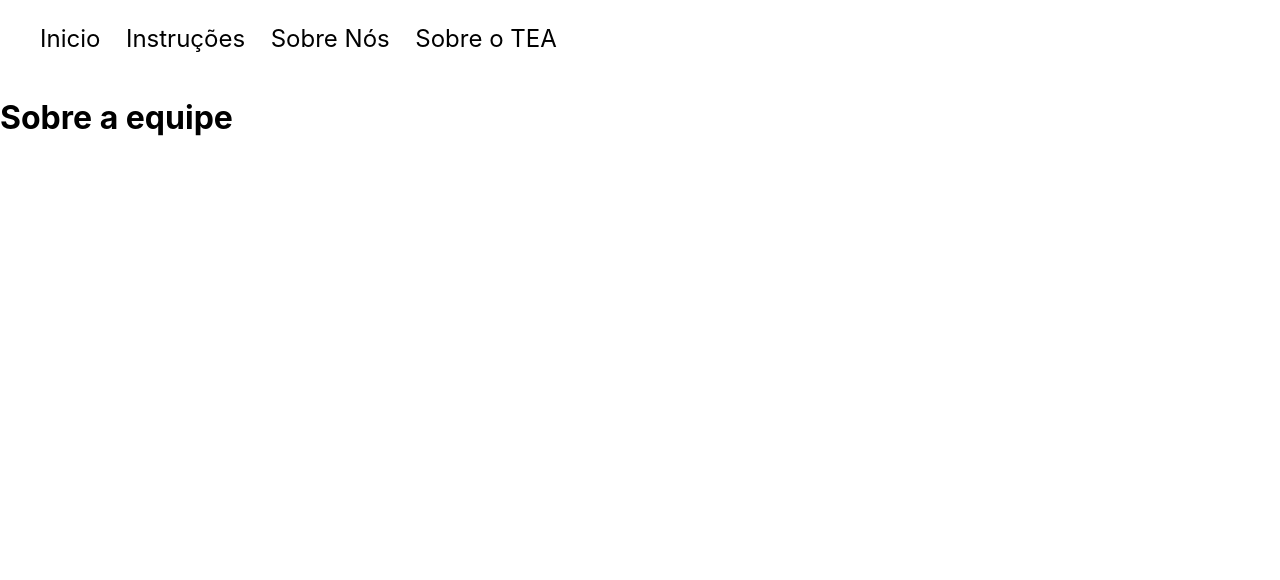
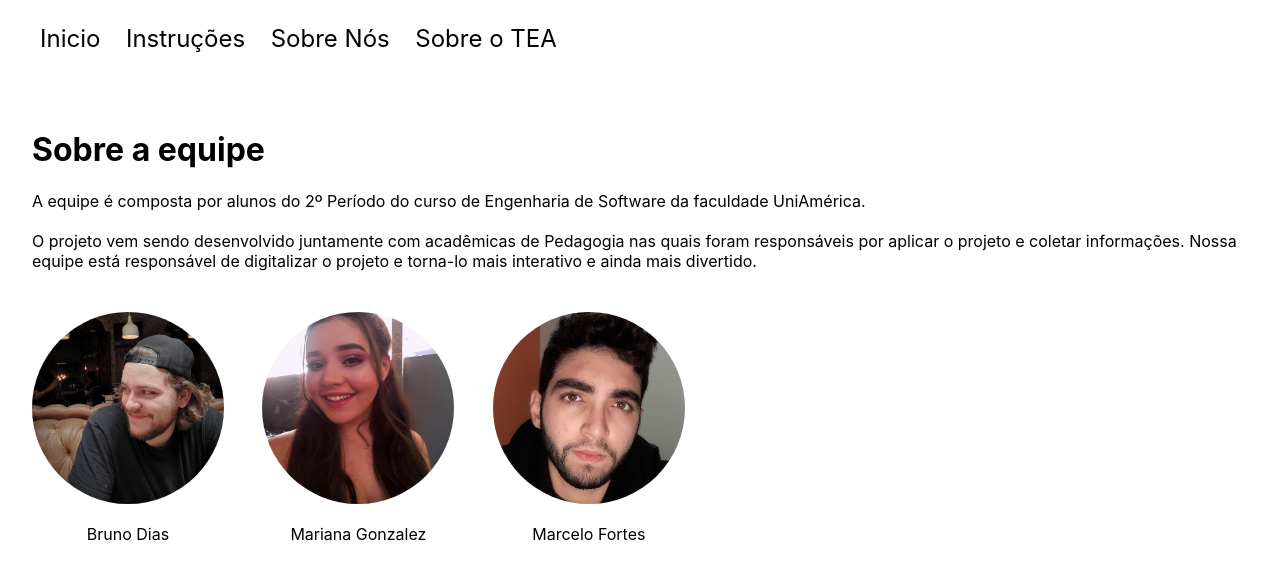
Before and after one commit to TheBrunoDias/ProjetoIntegrador_Semestre2, a React (Create React App) app: page /Sobre_nos in a window 1280 px wide. Shown: the top 580 px of the page. Built offline with nearby package versions, Linux system fonts and the light colour scheme.

Commit message:
Sobre Nos

```diff
--- a/src/pages/Sobre_Nos/Sobre_nos.css
+++ b/src/pages/Sobre_Nos/Sobre_nos.css
@@ -0,0 +1,18 @@
+.container{
+    margin: 0;
+    padding: 2.5vw;
+}
+
+.container img{
+    height: 15vw;
+    border-radius: 60%;
+}
+
+.team{
+    display: flex;
+    text-align: center;
+}
+
+.team_icon{
+    padding: 2vw 3vw 0 0;
+}
--- a/src/pages/Sobre_Nos/Sobre_nos.jsx
+++ b/src/pages/Sobre_Nos/Sobre_nos.jsx
@@ -1,13 +1,37 @@
 import React from 'react';
 import './Sobre_nos.css';
+//IMPORTANDO IMAGENS
+import Bruno from '../../Assets/SobreEquipe/bruno.jpg';
+import Marcelo from '../../Assets/SobreEquipe/marcelo.jpg';
+import Mariana from '../../Assets/SobreEquipe/mariana.jpg';
 
 export default function Sobre_nos() {
   return(
     <>
-    <div className='team'>
-      <h1>Sobre a equipe</h1>
+    <div className='container'>
+      <div className='txt'>
+        <h1>Sobre a equipe</h1>
+        <p>A equipe é composta por alunos do 2º Período do curso de Engenharia de Software da faculdade UniAmérica.<br /><br /> O projeto vem sendo desenvolvido juntamente com acadêmicas de Pedagogia nas quais foram responsáveis por aplicar o projeto e coletar informações. Nossa equipe está responsável de digitalizar o projeto e torna-lo mais interativo e ainda mais divertido.</p>
+      </div>
+      <div className='team'>
+          <div className='team_icon'>
+            <img src={Bruno} />
+            <p>Bruno Dias</p>
+          </div>
+
+          <div className='team_icon'>
+            <img src={Mariana} />
+            <p>Mariana Gonzalez</p>
+          </div>
+
+          <div className='team_icon'>
+            <img src={Marcelo} />
+            <p>Marcelo Fortes</p>
+          </div>
+
+      </div>
+
     </div>
-
     </>
   );
 }
```
